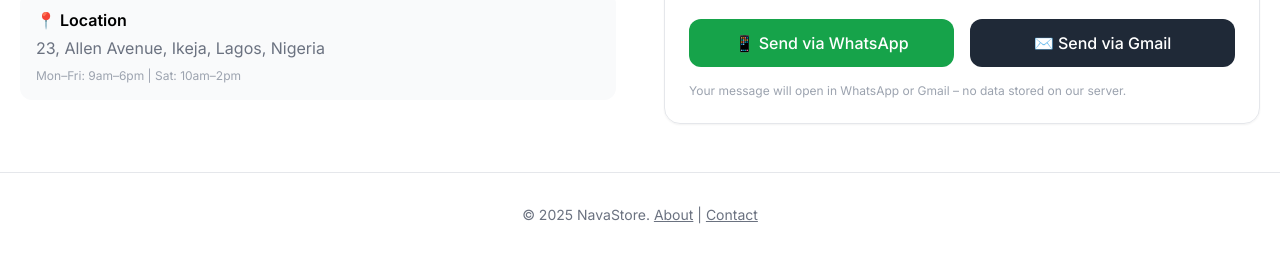
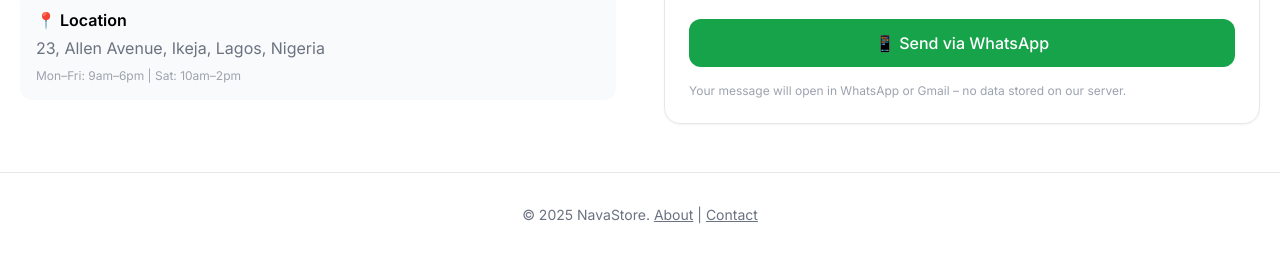
Before and after one commit to titaniumxray-netizen/classic_lux, a plain HTML site: page contact.html in a window 1280 px wide. Shown: the part 567-824 px from the top of the page. Drawn offline with nearby package versions, Linux system fonts and the light colour scheme.

Commit message:
Fix HTML formatting and structure in contact.html
smae

```diff
--- a/contact.html
+++ b/contact.html
@@ -55,7 +55,7 @@
         <textarea id="message" rows="4" placeholder="How can we help?" class="w-full p-3 border rounded-xl"></textarea>
         <div class="flex gap-4">
           <button id="sendWhatsAppBtn" class="flex-1 bg-green-600 text-white py-3 rounded-xl font-medium">📱 Send via WhatsApp</button>
-          <button id="sendGmailBtn" class="flex-1 bg-gray-800 text-white py-3 rounded-xl font-medium">✉️ Send via Gmail</button>
+
         </div>
       </div>
       <p class="text-xs text-gray-400 mt-4">Your message will open in WhatsApp or Gmail – no data stored on our server.</p>
```
